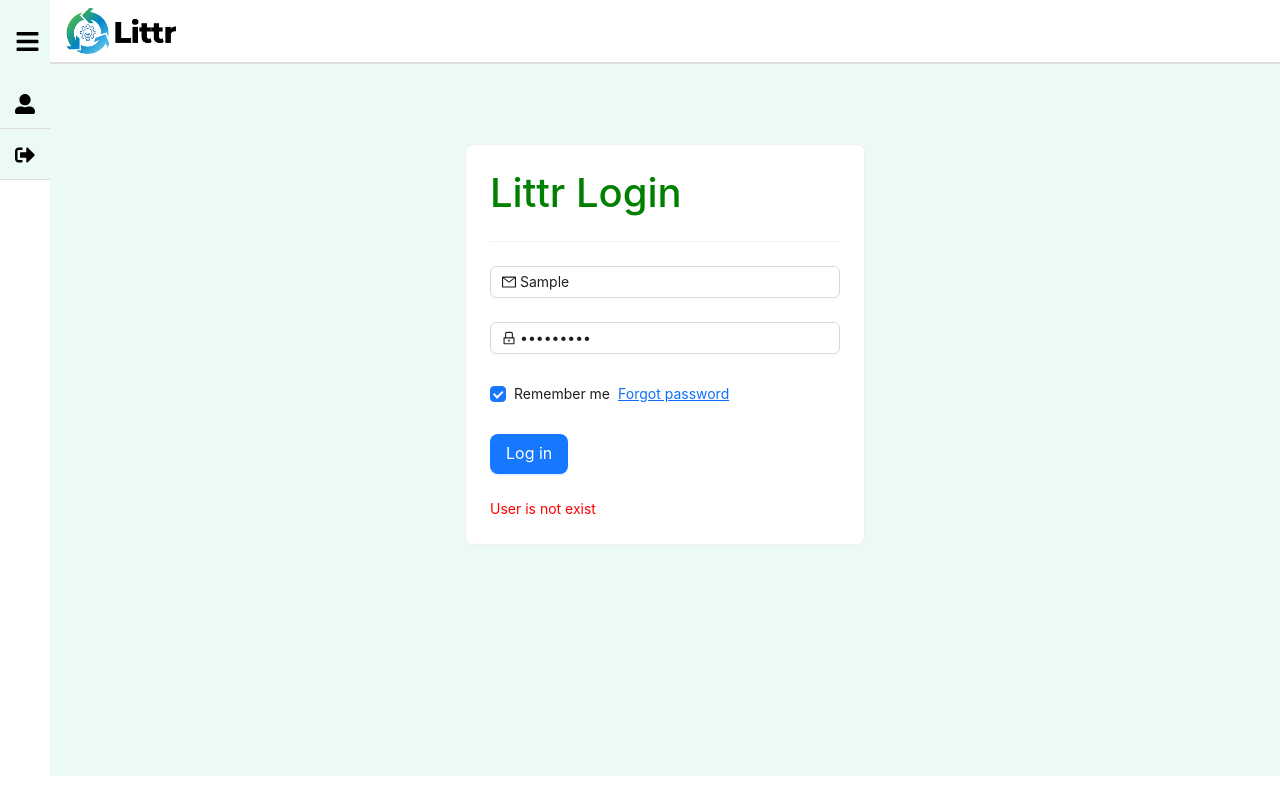
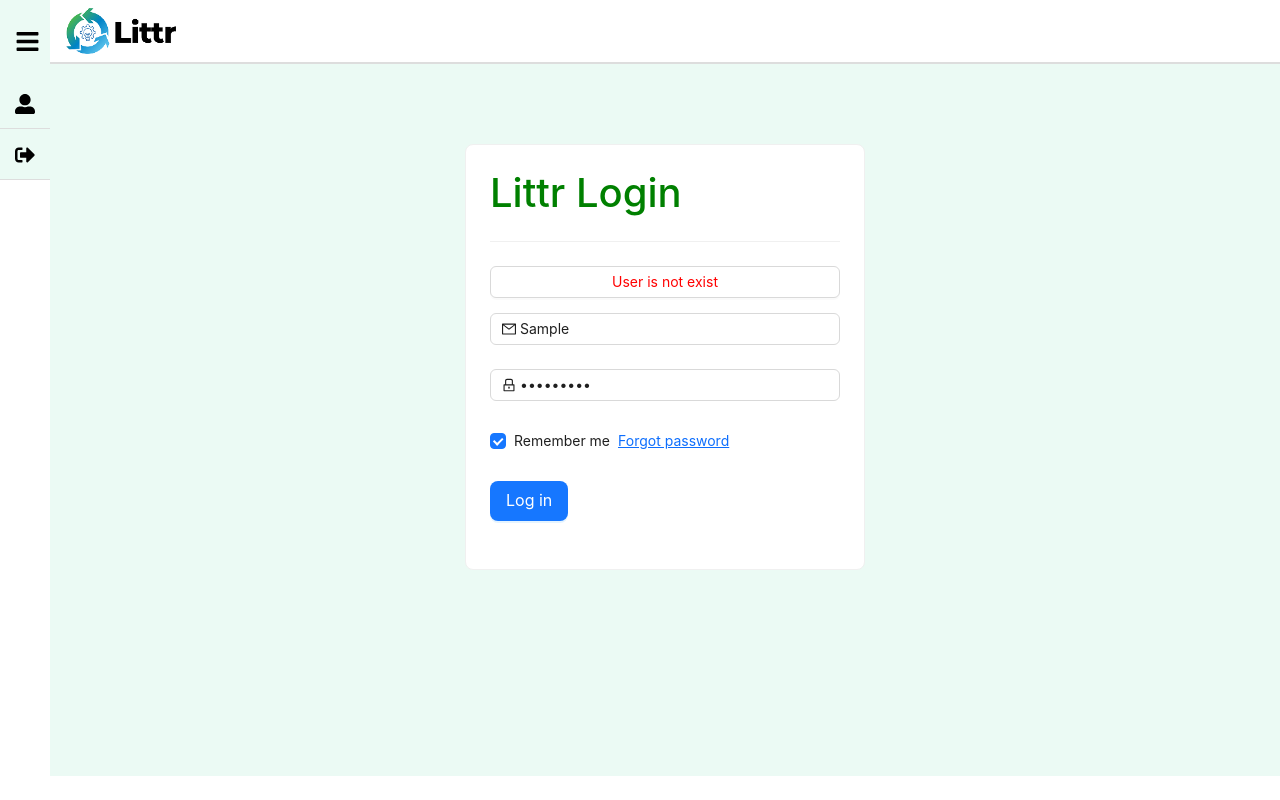
Before and after one commit to sirisha-pippalla/sample, a React (Create React App) app: page / in a window 1280 px wide. Both pictures are taken after typing "Sample", "Sample123" into the empty fields and a click on the button "Log in". Built offline with nearby package versions, Linux system fonts and the light colour scheme; no server answers.

Commit message:
first commit

```diff
--- a/src/pages/Login.jsx
+++ b/src/pages/Login.jsx
@@ -7,6 +7,7 @@
 import { useAppContext } from "../context/AppContext";
 import Alert from "./Alert";
 import { useNavigate } from "react-router-dom";
+
 
 
 const Login = () => {
@@ -36,7 +37,7 @@
       if (res && res.data && res.data.success) {
         localStorage.setItem("authenticated", "true");
         setLoggedIn(true);
-        navigate("/pricing");
+        // navigate("/pricing");
         console.log("navigated")
       }
       // if (!res.ok) {
@@ -89,9 +90,9 @@
   return (
     <div style={{ backgroundColor: "#EBFAF4", height: "97vh" }}>
       {/* {isLoggedIn && <Navigate to="/pricing" replace={true} />} */}
-      {/* {isLoggedIn && setTimeout(() => {
-        // navigate("/pricing");
-      }, 1000)} */}
+      {isLoggedIn && setTimeout(() => {
+        navigate("/pricing");
+      }, 4000)}
       <div className="header-login">
         <img
           src={Logo}
@@ -114,6 +115,10 @@
               Littr Login
             </h1>
             <Divider />
+
+
+            {isLoggedIn === false ? <Button className="invalid">User is not exist</Button> : ""}
+            {isLoggedIn === true ? <Button className="valid">Successfully Login..</Button> : ""}
             {showAlert && <Alert />}
             <Form
               name="normal_login"
@@ -192,8 +197,7 @@
                 </Button>
               </Form.Item>
             </Form>
-            {isLoggedIn === false ? <span style={{color:"red"}}>User is not exist</span> : ""}
-            {isLoggedIn === true ? <span style={{color:"green"}}>Successfully Login..</span> : ""}
+
           </Card>
         </Col>
       </Row>
--- a/src/pages/Pricing.jsx
+++ b/src/pages/Pricing.jsx
@@ -364,10 +364,6 @@
     // console.log(arr)
     setDataSource(arr);
     setmaterialData(arr);
-
-    setTimeout(() => {
-      // console.log(dataSource, materialData)
-    }, 0);
   };
 
   const defaultColumns = [
@@ -701,12 +697,12 @@
 
             <Row>
               <Col span={6} offset={19} style={{ display: "flex", marginTop: "5px" }}>
-                {error && zipCode.length <= 0 ? (
-                  <Button type="primary" disabled style={{ margin: "1rem" }} size="large">
+                {error && zipCode.length >= 0 ? (
+                  <Button type="primary" style={{ margin: "1rem" }} size="large" onClick={handleButtonClick}>
                     Save
                   </Button>
                 ) : (
-                  <Button type="primary" onClick={handleButtonClick} style={{ margin: "1rem" }} size="large">
+                  <Button type="primary"  disabled style={{ margin: "1rem" }} size="large">
                     Save
                   </Button>
                 )}
--- a/src/pages/pricing.css
+++ b/src/pages/pricing.css
@@ -31,3 +31,19 @@
     cursor: pointer;
     float: right;
   }
+
+  .valid{
+    color:green;
+    text-align: center;
+    padding: 2px;
+    margin-bottom: 15px;
+    width: 100%;
+  }
+
+  .invalid{
+    color:red;
+    text-align: center;
+    padding: 2px;
+    margin-bottom: 15px;
+    width: 100%;
+  }
```
